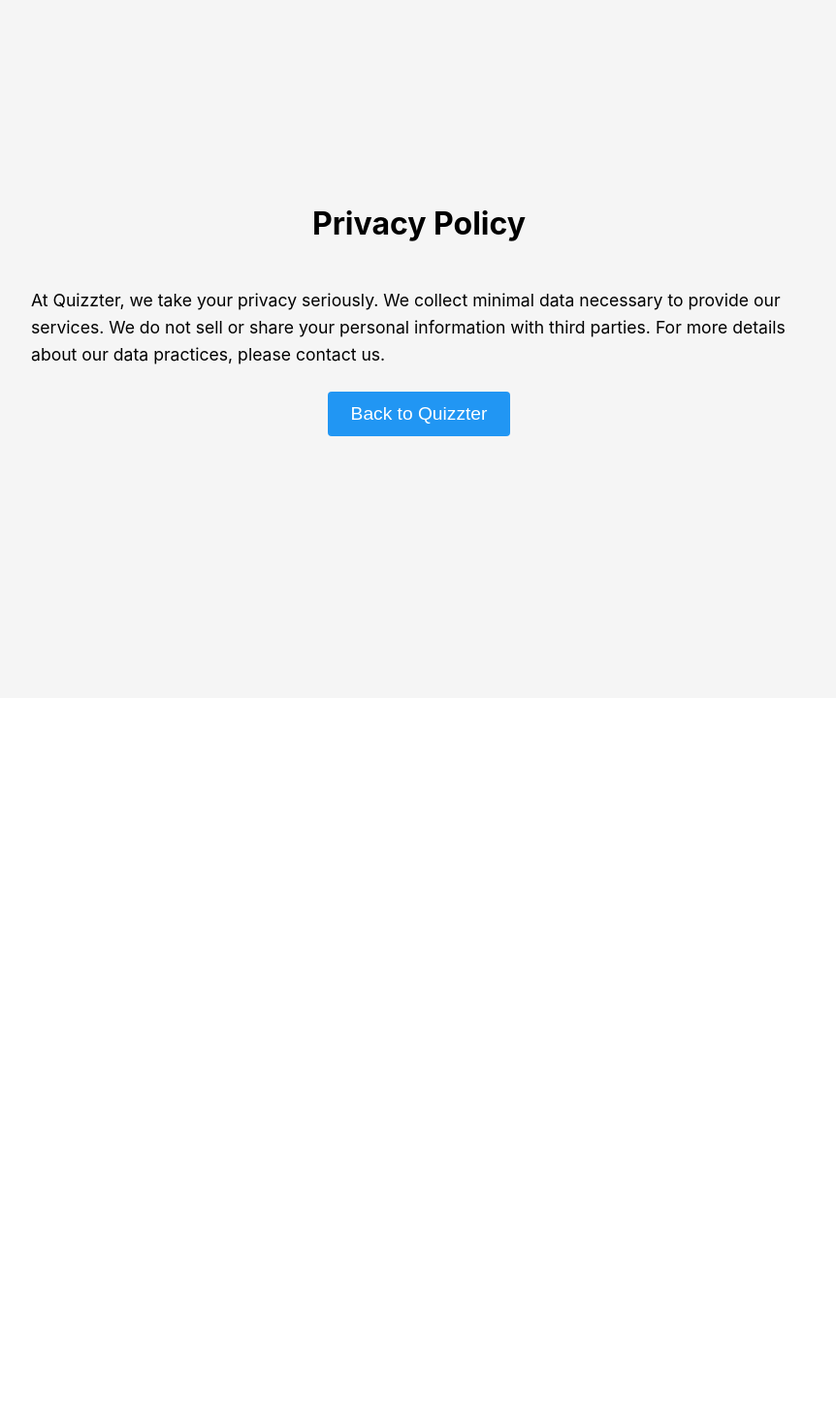
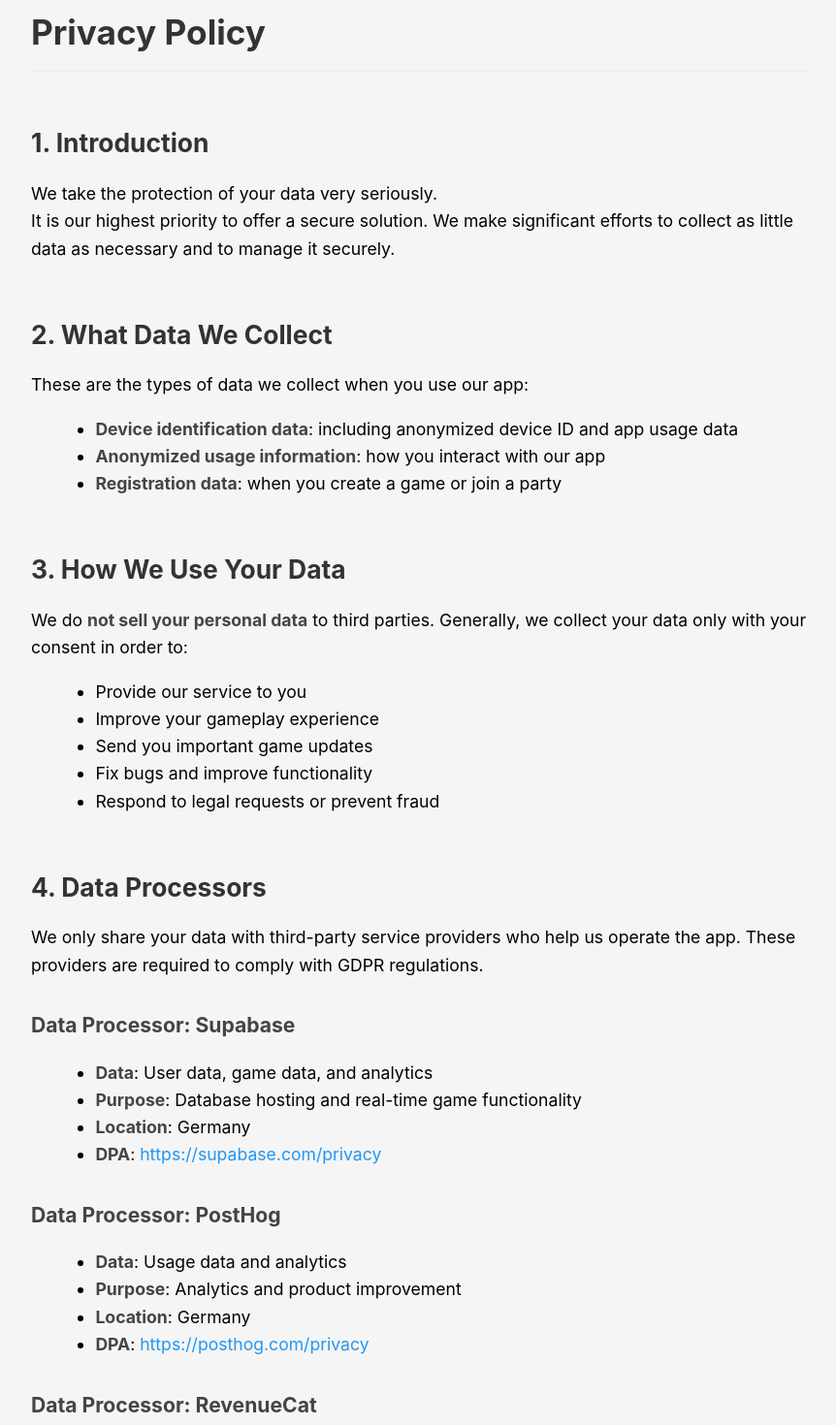
Before and after one commit to josuatriclap/tile-website, a React (Create React App) app: page /quizzter/privacy in a window 1280 px wide. Shown: the part 80-1550 px from the top of the page at 97% size, without its empty margins (208-1070 px from the left). Before the commit the page ends 800 px from the top, so only its background shows below. Built offline with nearby package versions, Linux system fonts and the light colour scheme.

Commit message:
Add privacy policy with markdown support and fix scrolling issues

```diff
--- /dev/null
+++ b/craco.config.js
@@ -0,0 +1,13 @@
+const path = require('path');
+
+module.exports = {
+  webpack: {
+    configure: (webpackConfig) => {
+      webpackConfig.module.rules.push({
+        test: /\.md$/,
+        type: 'asset/source'
+      });
+      return webpackConfig;
+    }
+  }
+};
--- /dev/null
+++ b/public/privacy-policy.md
@@ -0,0 +1,77 @@
+# Privacy Policy
+
+## 1. Introduction
+We take the protection of your data very seriously.
+It is our highest priority to offer a secure solution. We make significant efforts to collect as little data as necessary and to manage it securely.
+
+## 2. What Data We Collect
+These are the types of data we collect when you use our app:
+- **Device identification data**: including anonymized device ID and app usage data
+- **Anonymized usage information**: how you interact with our app
+- **Registration data**: when you create a game or join a party
+
+## 3. How We Use Your Data
+We do **not sell your personal data** to third parties. Generally, we collect your data only with your consent in order to:
+- Provide our service to you
+- Improve your gameplay experience
+- Send you important game updates
+- Fix bugs and improve functionality
+- Respond to legal requests or prevent fraud
+
+## 4. Data Processors
+We only share your data with third-party service providers who help us operate the app. These providers are required to comply with GDPR regulations.
+
+### Data Processor: Supabase
+- **Data**: User data, game data, and analytics
+- **Purpose**: Database hosting and real-time game functionality
+- **Location**: Germany
+- **DPA**: [https://supabase.com/privacy](https://supabase.com/privacy)
+
+### Data Processor: PostHog
+- **Data**: Usage data and analytics
+- **Purpose**: Analytics and product improvement
+- **Location**: Germany
+- **DPA**: [https://posthog.com/privacy](https://posthog.com/privacy)
+
+### Data Processor: RevenueCat
+- **Data**: Purchase and subscription data
+- **Purpose**: In-app purchase and subscription management
+- **Location**: USA
+- **DPA**: [https://www.revenuecat.com/privacy/](https://www.revenuecat.com/privacy/)
+
+## 5. Legal Basis for Processing
+We process your data based on the following legal grounds under Article 6 of the GDPR:
+- **Art. 6(1)(b)** – to fulfill a contract or pre-contractual measures
+- **Art. 6(1)(f)** – to protect our legitimate interests (e.g. improving the app)
+- **Art. 6(1)(a)** – based on your consent (e.g. optional analytics)
+
+## 6. Data Retention
+We retain personal data only as long as necessary to fulfill the purposes stated in this policy or as required by law. After that, data is regularly deleted or anonymized.
+
+## 7. Your Rights
+Under the GDPR, you have the following rights:
+- Access to the personal data we store about you (Art. 15)
+- Correction of inaccurate data (Art. 16)
+- Deletion of your data (Art. 17)
+- Restriction of processing (Art. 18)
+- Objection to processing (Art. 21)
+- Withdrawal of your consent at any time (Art. 7(3))
+- Data portability (Art. 20)
+- File a complaint with a supervisory authority (Art. 77)
+
+## 8. International Data Transfers
+Some of our service providers (e.g. RevenueCat) are based outside the EU. In such cases, we ensure that an adequate level of data protection is guaranteed through EU Standard Contractual Clauses or adequacy decisions.
+
+## 9. Consent and Withdrawal
+If we process your data based on your consent (e.g. for analytics), you can withdraw your consent at any time in the app settings. The lawfulness of processing prior to your withdrawal remains unaffected.
+
+## 10. Changes to This Privacy Policy
+We reserve the right to update this privacy policy to reflect legal, technical, or functional changes. The current version is always available in the app under "Privacy".
+
+## 11. Contact
+For any privacy-related questions, please contact us at:
+
+**Triclap GmbH**
+Kleinewefersstraße 1
+47803 Krefeld
+Email: [hello@triclap.com](mailto:hello@triclap.com)
--- a/src/App.js
+++ b/src/App.js
@@ -1,5 +1,7 @@
 import { BrowserRouter as Router, Routes, Route, Link } from 'react-router-dom';
 import styled from '@emotion/styled';
+import ReactMarkdown from 'react-markdown';
+import { useEffect, useState } from 'react';
 
 const TileContainer = styled.div`
   display: flex;
@@ -37,9 +39,10 @@
   display: flex;
   flex-direction: column;
   align-items: center;
-  justify-content: center;
-  height: 100vh;
+  min-height: 100vh;
   background-color: #f5f5f5;
+  overflow-y: auto;
+  padding: 2rem 0;
 `;
 
 const Button = styled.button`
@@ -58,10 +61,62 @@
 `;
 
 const PrivacyText = styled.div`
+  width: 100%;
   max-width: 800px;
-  margin: 24px;
+  margin: 0 auto;
+  padding: 0 24px;
   line-height: 1.6;
   font-size: 1.1rem;
+
+  h1, h2, h3 {
+    margin-top: 1.5em;
+    margin-bottom: 0.5em;
+    color: #333;
+  }
+
+  h1 {
+    font-size: 2em;
+    border-bottom: 2px solid #eee;
+    padding-bottom: 0.3em;
+  }
+
+  h2 {
+    font-size: 1.5em;
+    margin-top: 2em;
+  }
+
+  h3 {
+    font-size: 1.2em;
+    color: #444;
+  }
+
+  p {
+    margin-bottom: 1em;
+  }
+
+  ul, ol {
+    margin-left: 1.5em;
+    margin-bottom: 1em;
+  }
+
+  a {
+    color: #2196f3;
+    text-decoration: none;
+    &:hover {
+      text-decoration: underline;
+    }
+  }
+
+  strong {
+    color: #444;
+  }
+
+  code {
+    background: #f5f5f5;
+    padding: 0.2em 0.4em;
+    border-radius: 3px;
+    font-size: 0.9em;
+  }
 `;
 
 function Home() {
@@ -89,13 +144,19 @@
 }
 
 function PrivacyPolicy() {
+  const [markdown, setMarkdown] = useState('');
+
+  useEffect(() => {
+    fetch('/privacy-policy.md')
+      .then(response => response.text())
+      .then(text => setMarkdown(text))
+      .catch(error => console.error('Error loading privacy policy:', error));
+  }, []);
+
   return (
     <Container>
-      <h1>Privacy Policy</h1>
       <PrivacyText>
-        At Quizzter, we take your privacy seriously. We collect minimal data necessary
-        to provide our services. We do not sell or share your personal information with
-        third parties. For more details about our data practices, please contact us.
+        <ReactMarkdown>{markdown}</ReactMarkdown>
       </PrivacyText>
       <Link to="/quizzter">
         <Button>Back to Quizzter</Button>
```
Also changed, not shown: package.json (+6 -3 lines), 1 other file (tests, documents, lock files or other folders).
